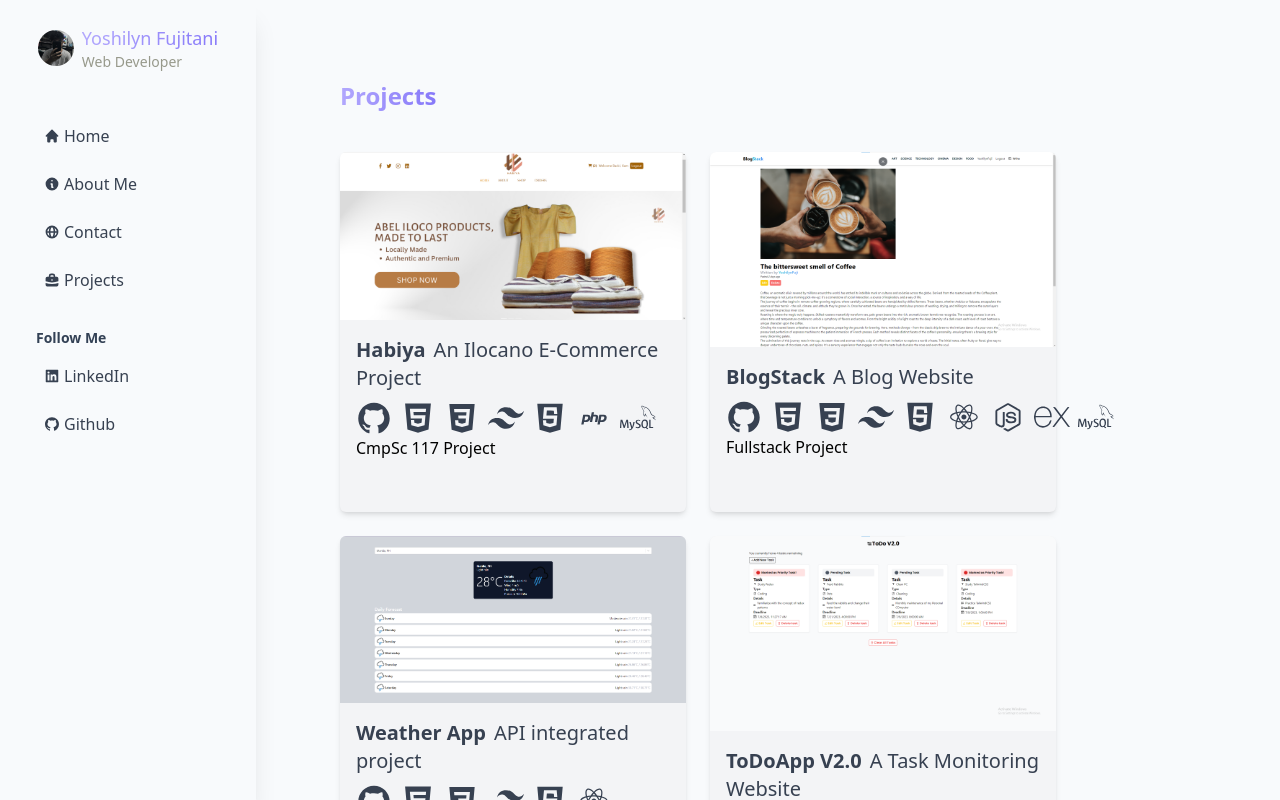
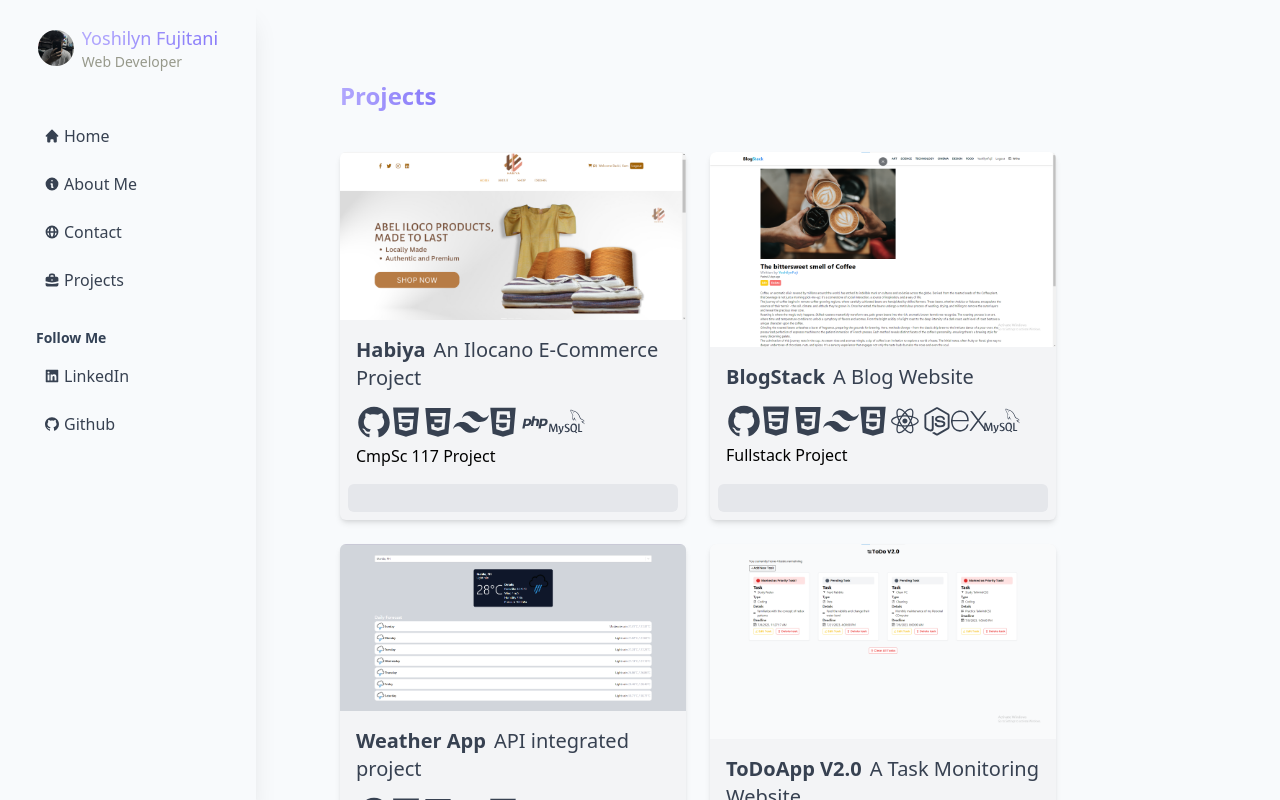
Before and after one commit to yoshilynfujitani/Portfolio, a React (Vite) app: page /Portfolio/projects in a window 1280 px wide. Shown: the top 800 px of the page. Built offline with nearby package versions, Linux system fonts and the light colour scheme.

Commit message:
Removed smooth-scroll dependency

```diff
--- a/package.json
+++ b/package.json
@@ -17,7 +17,6 @@
     "react-icons": "^4.9.0",
     "react-router-dom": "^6.12.0",
     "react-toastify": "^9.1.3",
-    "smooth-scrollbar": "^8.8.4",
     "typewriter-effect": "^2.20.1"
   },
   "devDependencies": {
--- a/src/Components/Featured.jsx
+++ b/src/Components/Featured.jsx
@@ -11,11 +11,11 @@ const Featured = (props) => {
             <span className="font-thin pl-2">{props.desc}</span>
           </p>
           <p className="text-gray-500 dark:text-subtext">{props.client}</p>
-          <div className="flex space-x-2">
+          <div className="my-1 grid grid-cols-7 md:grid-cols-10 gap-2">
             {props.stack.map((item, index) => {
               const IconComponent = item;
 
-              const iconClass = `transition text-3xl lg:text-4xl  text-gray-700 dark:text-subtext hover:scale-105 hover:text-slate-50`;
+              const iconClass = `transition text-3xl lg:text-4xl  text-gray-700 dark:text-subtext hover:scale-105 hover:text-slate-900 dark:hover:text-slate-50 `;
 
               return (
                 <span key={index} className={iconClass}>
@@ -27,12 +27,12 @@ const Featured = (props) => {
           <p className="text-md font-thin dark:text-subtext">{props.purpose}</p>
         </div>
       </div>
-      <div className="text-center pb-4">
+      <div className="text-center m-2 bg-gray-200 rounded-md dark:bg-Background">
         <a
           href={props.link}
           target="blank"
           rel="noopener noreferrer"
-          className="text-gray-900 dark:text-gray-200 transition-colors text-md md:text-lg text-transparent cursor-pointer flex items-center justify-center gap-1 hover:text-purple-100"
+          className="text-gray-800 dark:text-gray-200 transition-colors text-md md:text-lg text-transparent cursor-pointer flex items-center justify-center gap-1 hover:text-slate-800 dark:hover:text-purple-100"
         >
           <span>
             <AiFillGithub />
```
Also changed, not shown: 1 other file (tests, documents, lock files or other folders).
